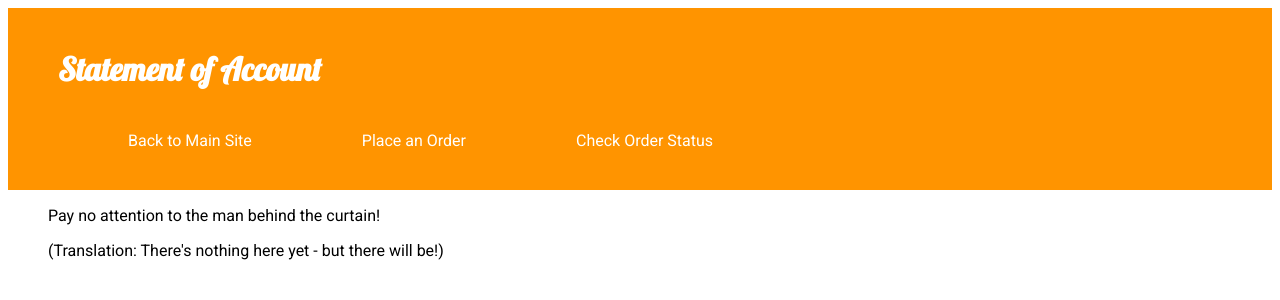
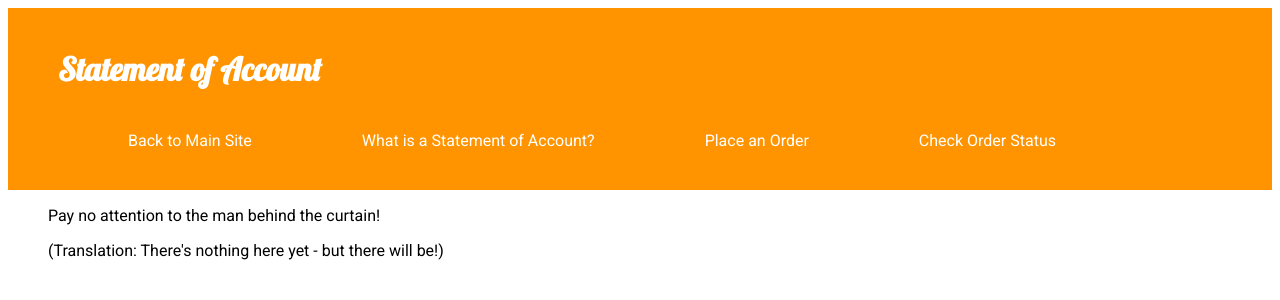
Before and after one commit to niapri/djblog, a Django app: page /check_order/ in a window 1280 px wide. Shown: the top 300 px of the page. Run offline with Django 3.2, Linux system fonts and the light colour scheme.

Commit message:
Added link to soahome page into base template/page header.

```diff
--- a/soa/templates/soa/base.html
+++ b/soa/templates/soa/base.html
@@ -10,6 +10,7 @@
 			<h1>Statement of Account</h1>
 			<ul>
 				<li class="page-header"><a href="{% url 'post_list' %}">Back to Main Site</a></li>
+				<li class="page-header"><a href="{% url 'soahome' %}">What is a Statement of Account?</a></li>
 				<li class="page-header"><a href="{% url 'order_new' %}">Place an Order</a></li>
 				<li class="page-header"><a href="{% url 'check_order' %}">Check Order Status</a></li>
 			</ul>
```
